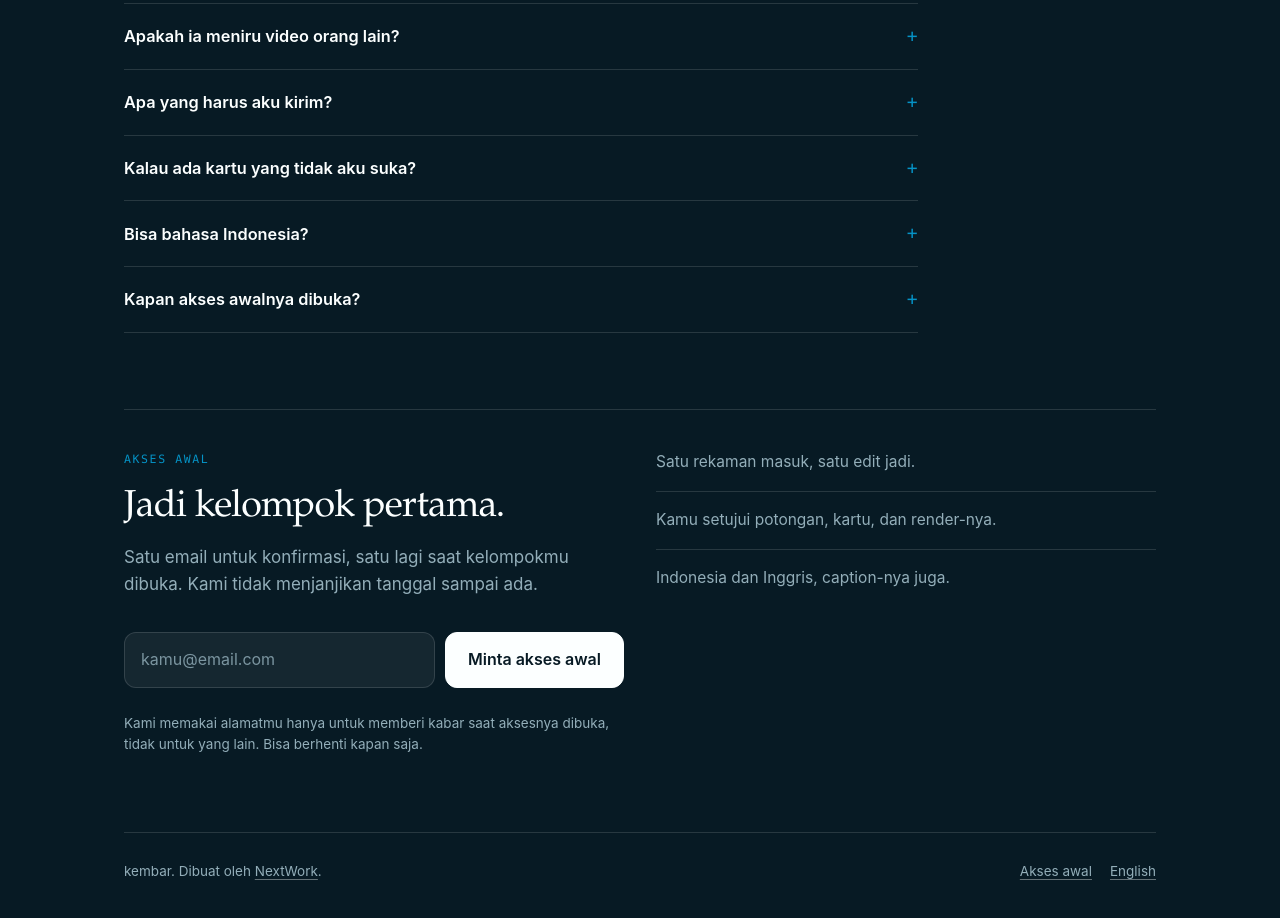
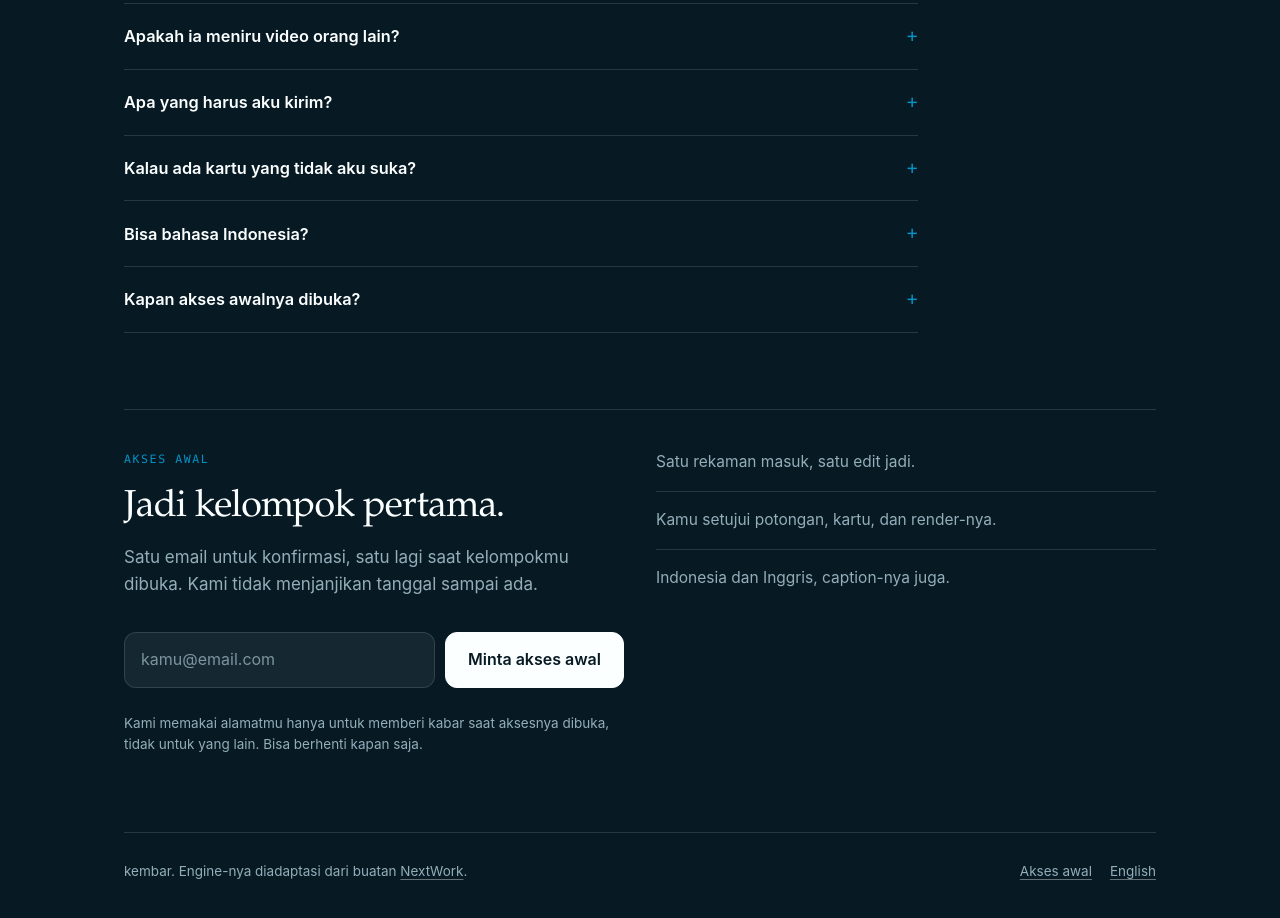
Before and after one commit to Bryyzxm/kembar-site, a plain HTML site: page site/id/index.html in a window 1280 px wide. Shown: the part 3647-4565 px from the top of the page. Drawn offline with Linux system fonts and the light colour scheme.

Commit message:
Footer: say the engine is adapted from NextWork, not that NextWork made kembar

```diff
--- a/site/id/index.html
+++ b/site/id/index.html
@@ -263,7 +263,7 @@
 <div class="wrap">
   <footer class="site">
     <div class="foot-grid">
-      <span>kembar. Dibuat oleh <a href="https://nextwork.ai">NextWork</a>.</span>
+      <span>kembar. Engine-nya diadaptasi dari buatan <a href="https://nextwork.ai">NextWork</a>.</span>
       <nav aria-label="Footer">
         <a href="#waitlist">Akses awal</a>
         <a href="../" hreflang="en" lang="en" onclick="setLang('en')">English</a>
```
Also changed, not shown: site/index.html (+1 -1 lines).
